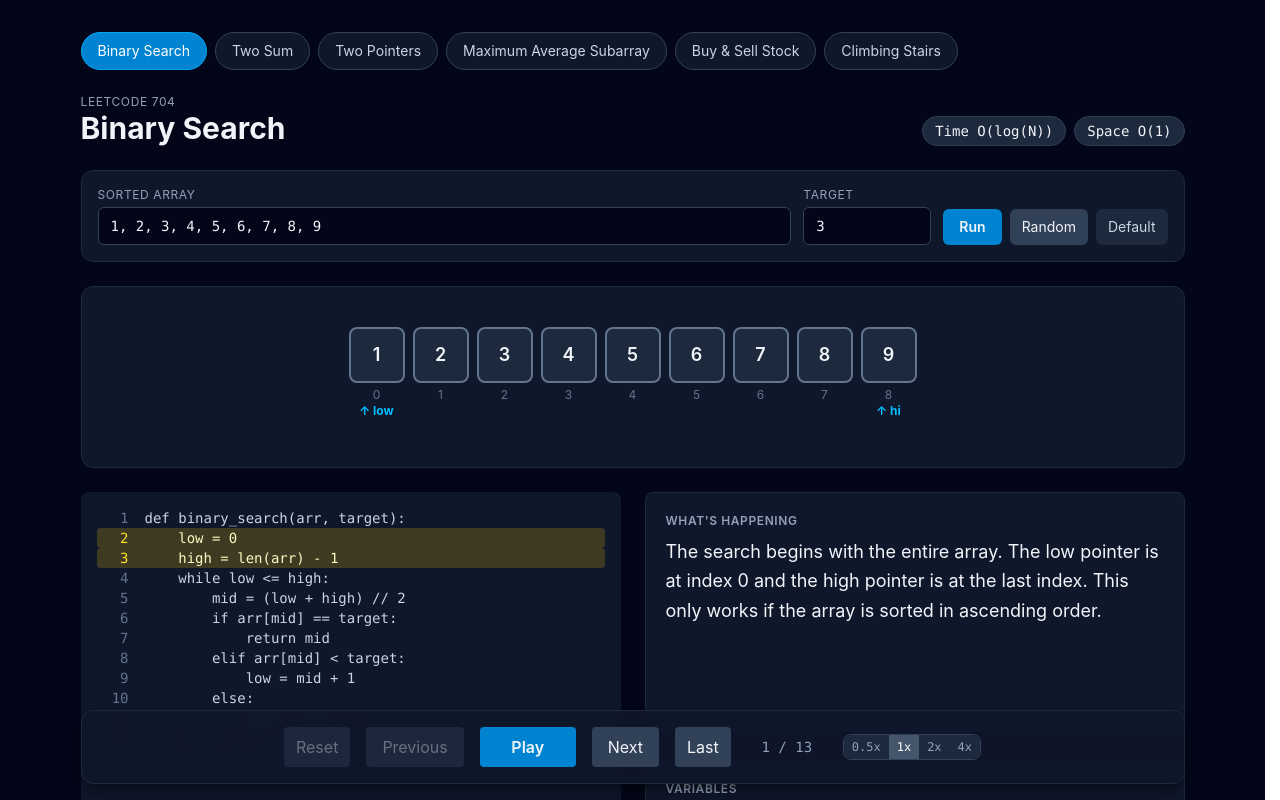
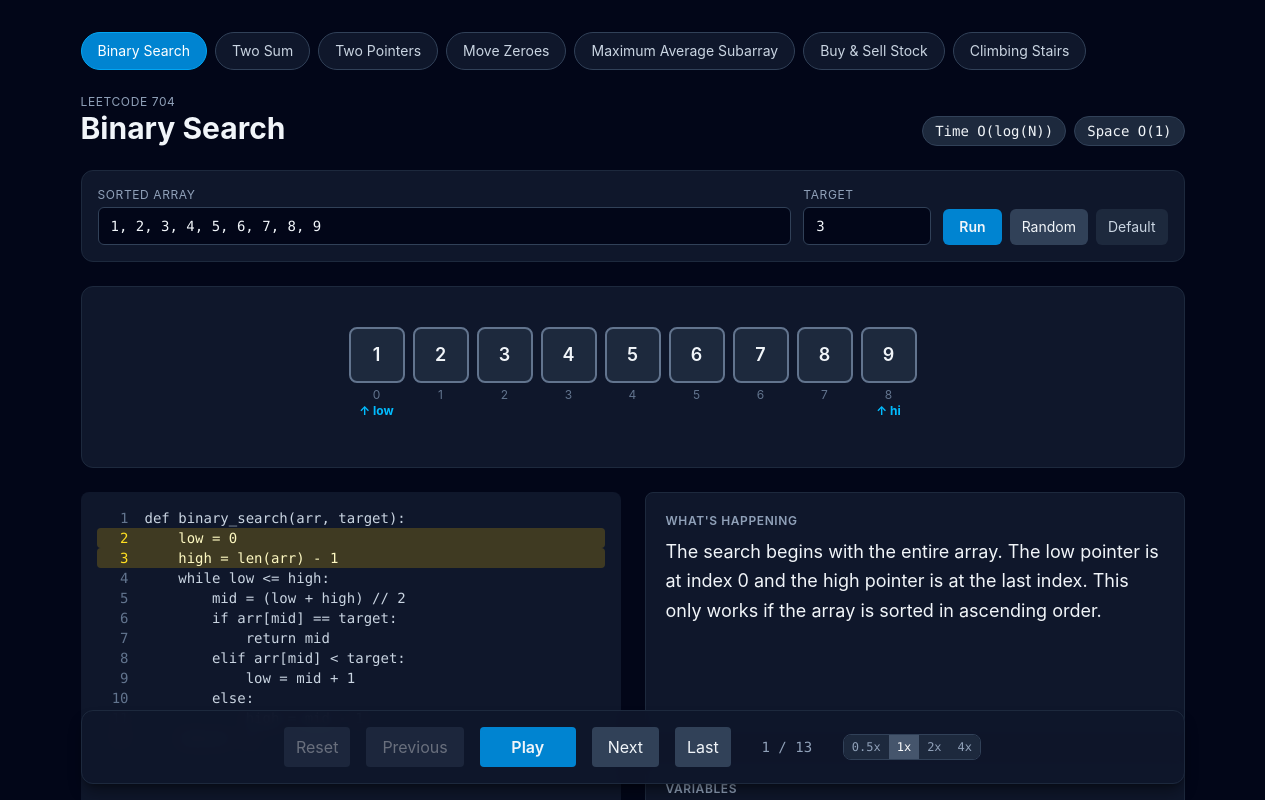
Before and after one commit to max-dean05/under-the-hood, a React (Vite) app: page / in a window 1280 px wide. Shown: the top 800 px of the page. Built offline with nearby package versions, Linux system fonts and the light colour scheme.

Commit message:
added moveZeroes visualizer and updated registry.js

```diff
--- /dev/null
+++ b/src/modules/moveZeroes.js
@@ -0,0 +1,107 @@
+import { createRecorder } from "../engine/createRecorder.js";
+import { checkArray, randInt } from "../engine/inputs.js";
+
+const code = [
+    "def move_zeroes(arr):",                                     // 0
+    "   write = 0",                                              // 1
+    "   for read in range(len(arr)):",                           // 2
+    "       if arr[read] != 0:",                                 // 3
+    "           arr[write], arr[read] = arr[read], arr[write]",  // 4
+    "           write += 1",                                     // 5
+    "   return arr",                                             // 6
+];
+
+function generateSteps({ arr }) {
+    const rec = createRecorder();
+    const a = [...arr];
+    const n = a.length;
+
+    let write = 0;
+    let read = null;
+    let swaps = 0;
+    let done = false;
+
+    const snap = (line, explain, pair = null) => {
+        const highlights = {};
+        const pointers = {};
+
+        if (done) {
+            a.forEach((v, idx) => {
+                highlights[idx] = v !== 0 ? "found" : "eliminated";
+            });
+        } else {
+            for (let idx = 0; idx < write; idx++) highlights[idx] = "visited";
+            if (read !== null) {
+                for (let idx = write; idx < read; idx++) highlights[idx] = "eliminated";
+                highlights[read] = "comparing";
+            }
+            if (pair) {
+                highlights[pair[0]] = "comparing";
+                highlights[pair[1]] = "comparing";
+            }
+            pointers.write = write;
+            if (read !== null) pointers.read = read;
+        }
+
+        rec.snap({
+        line,
+        explain,
+        array: a,
+        pointers,
+        highlights,
+        vars: {
+            read: read ?? "-",
+            write,
+            "arr[read]": read !== null ? a[read] : "-",
+            swaps,
+        },
+    });
+    };
+
+    snap(1, `Keep a pointer of where the next non-zero number should be.`);
+
+    for (read = 0; read < n; read++) {
+        if (a[read] === 0) {
+            snap([2, 3], `The element at index ${read} is a zero, so we ignore it.`);
+            continue;
+        }
+
+        if (read === write) {
+            snap([2, 3], `We find a non-zero number (${a[read]}) at index ${read}. However, it's where it should be, so it stays.`);
+        } else {
+            snap([2, 3], `We find a non-zero number (${a[read]}) at index ${read}. We put it where the next non-zero number should be, at index ${write}`, [write, read]);
+            [a[write], a[read]] = [a[read], a[write]];
+            swaps++;
+            snap(4, `Swap our non-zero number with the earliest zero available, swapping index ${write} with index ${read}.`, [write, read]);
+        }
+
+        write++;
+        snap(5, `Move our write index up to ${write}, as everything to the left of it does not have any zeroes.`);
+    }
+
+    read = null;
+    done = true;
+    const zeroes = a.filter((v) => v === 0).length;
+    snap(6, `${zeroes === 1 ? "The zero is" : "The zeroes are"} at the end, and our non-zero numbers kept their original order. We iterated through the array once and made ${swaps} swap${swaps === 1 ? "" : "s"} with no extra array.`);
+
+    return rec.steps;
+}
+
+export const moveZeroes = {
+    id: "move-zeroes",
+    title: "Move Zeroes",
+    problem: "LeetCode 283",
+    code,
+    defaultInput: { arr: [0, 1, 0, 3, 12, 0 , 5] },
+    generateSteps,
+    time: "O(N)",
+    space: "O(1)",
+    inputFields: [
+        { name: "arr", label: "Array", type: "array"},
+    ],
+    validateInput: ({ arr }) => checkArray(arr),
+    randomInput: () => ({
+        // about 40% zeroes, to ensure always something to swap
+        arr: Array.from({ length: randInt(7, 10) }, () => (Math.random() < 0.4 ? 0: randInt(1, 20))),
+    }),
+}
--- a/src/modules/registry.js
+++ b/src/modules/registry.js
@@ -4,6 +4,7 @@ import { twoPointers } from './twoPointers.js'
 import { maxAvgSubarray } from './maxAvgSubarray.js';
 import { bestTimeStock } from './bestTimeStock.js';
 import { climbingStairs } from './climbingStairs.js';
+import { moveZeroes } from './moveZeroes.js';
 
 // every time a new module is added, program needs one more import + one more addition to modules
-export const modules = [binarySearch, twoSum, twoPointers, maxAvgSubarray, bestTimeStock, climbingStairs];
+export const modules = [binarySearch, twoSum, twoPointers, moveZeroes, maxAvgSubarray, bestTimeStock, climbingStairs];
```
